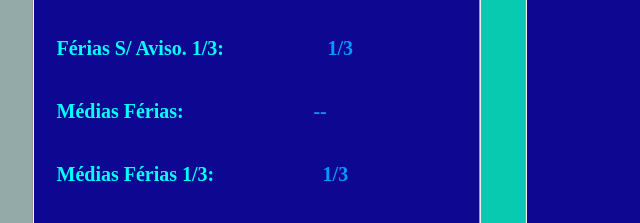
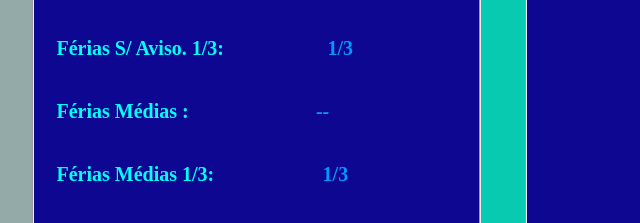
Before and after one commit to Guerreiro015/encargos, a plain HTML site: page rescisao.html in a window 1280 px wide. Shown: the part 2164-2387 px from the top of the page, 116-756 px from the left. Drawn offline with Linux system fonts and the light colour scheme.

Commit message:
atualizar

```diff
--- a/calculoRescisao.js
+++ b/calculoRescisao.js
@@ -317,7 +317,7 @@ function calcularEncargos() {
     decimo_aviso = valor_avo_aviso
   }
   //---------------------------------------------------------
-  total_proventos = sal_trabalhado + valor_do_adicional + valNot + valHe + aviso_previo + avisoProjetado_valor + valor_decimo + valor_ferias_vencidas + valor_ferias_propor + ferias_propor_terco + ferias_vencidas_terco + decimo_aviso
+  total_proventos = sal_trabalhado + valor_do_adicional + valNot + valHe + aviso_previo + avisoProjetado_valor + valor_decimo + valor_ferias_vencidas + valor_ferias_propor + ferias_propor_terco + ferias_vencidas_terco + decimo_aviso+valor_medias13+valor_medias_ferias+valor_medias_ferias_terco
   total_descontos = valor_faltas + valor_atrasos + valor_dsr + valor_medico + valor_odonto + valor_sindicato + valor_VA + valor_VT + valor_IR + valorInss
 
   valor_rescisao = total_proventos - total_descontos
--- a/rescisao.html
+++ b/rescisao.html
@@ -237,12 +237,12 @@
             </div>
 
             <div class="diasPaga">
-              <P>Médias Férias:</P>
+              <P>Férias Médias :</P>
               <P>--</P>
               <p id="mediasFerias"></p>
             </div>
             <div class="diasPaga">
-              <P>Médias Férias 1/3:</P>
+              <P>Férias Médias 1/3:</P>
               <P>1/3</P>
               <p id="mediasFeriasTerco"></p>
             </div>
```
